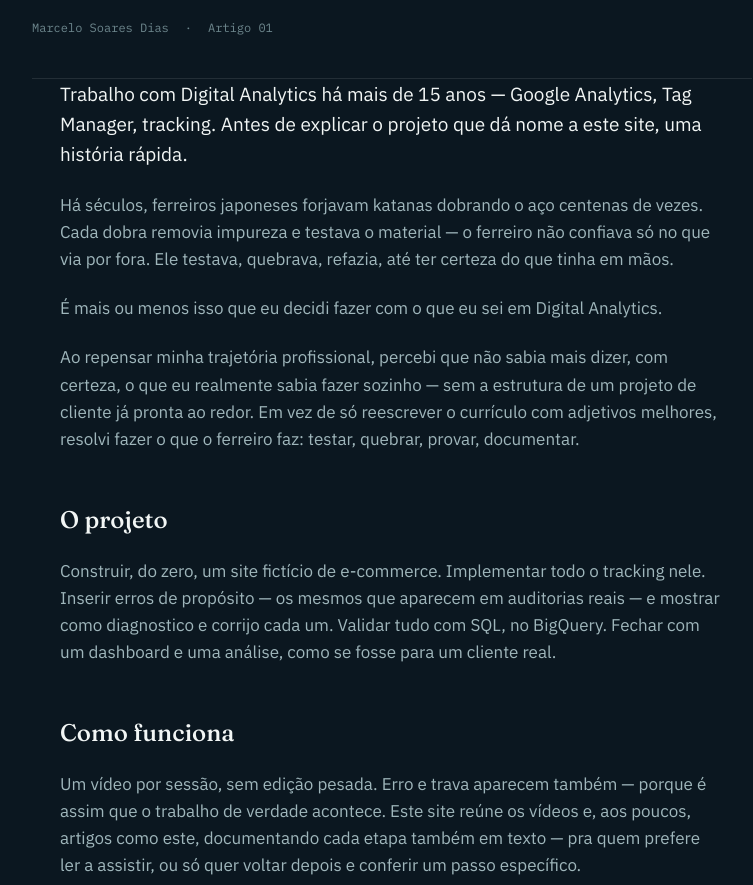
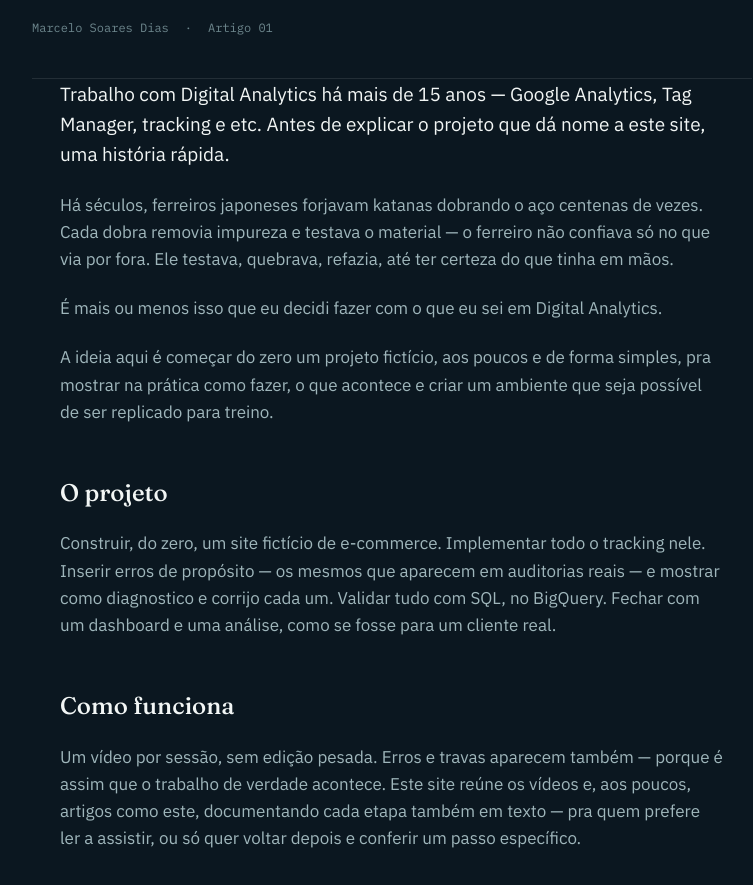
Before and after one commit to Analytics-na-pratica/Portfolio, a plain HTML site: page artigos/apresentacao-pessoal.html in a window 1280 px wide. Shown: the part 283-1168 px from the top of the page, without its empty margins (248-1001 px from the left). Drawn offline with Linux system fonts and the light colour scheme.

Commit message:
Update text in apresentacao-pessoal article
Co-Authored-By: Claude Sonnet 5 <noreply@anthropic.com>

```diff
--- a/artigos/apresentacao-pessoal.html
+++ b/artigos/apresentacao-pessoal.html
@@ -123,19 +123,19 @@
   </div>
 
   <article class="wrap">
-    <p class="lede">Trabalho com Digital Analytics há mais de 15 anos — Google Analytics, Tag Manager, tracking. Antes de explicar o projeto que dá nome a este site, uma história rápida.</p>
+    <p class="lede">Trabalho com Digital Analytics há mais de 15 anos — Google Analytics, Tag Manager, tracking e etc. Antes de explicar o projeto que dá nome a este site, uma história rápida.</p>
 
     <p>Há séculos, ferreiros japoneses forjavam katanas dobrando o aço centenas de vezes. Cada dobra removia impureza e testava o material — o ferreiro não confiava só no que via por fora. Ele testava, quebrava, refazia, até ter certeza do que tinha em mãos.</p>
 
     <p>É mais ou menos isso que eu decidi fazer com o que eu sei em Digital Analytics.</p>
 
-    <p>Ao repensar minha trajetória profissional, percebi que não sabia mais dizer, com certeza, o que eu realmente sabia fazer sozinho — sem a estrutura de um projeto de cliente já pronta ao redor. Em vez de só reescrever o currículo com adjetivos melhores, resolvi fazer o que o ferreiro faz: testar, quebrar, provar, documentar.</p>
+    <p>A ideia aqui é começar do zero um projeto fictício, aos poucos e de forma simples, pra mostrar na prática como fazer, o que acontece e criar um ambiente que seja possível de ser replicado para treino.</p>
 
     <h2>O projeto</h2>
     <p>Construir, do zero, um site fictício de e-commerce. Implementar todo o tracking nele. Inserir erros de propósito — os mesmos que aparecem em auditorias reais — e mostrar como diagnostico e corrijo cada um. Validar tudo com SQL, no BigQuery. Fechar com um dashboard e uma análise, como se fosse para um cliente real.</p>
 
     <h2>Como funciona</h2>
-    <p>Um vídeo por sessão, sem edição pesada. Erro e trava aparecem também — porque é assim que o trabalho de verdade acontece. Este site reúne os vídeos e, aos poucos, artigos como este, documentando cada etapa também em texto — pra quem prefere ler a assistir, ou só quer voltar depois e conferir um passo específico.</p>
+    <p>Um vídeo por sessão, sem edição pesada. Erros e travas aparecem também — porque é assim que o trabalho de verdade acontece. Este site reúne os vídeos e, aos poucos, artigos como este, documentando cada etapa também em texto — pra quem prefere ler a assistir, ou só quer voltar depois e conferir um passo específico.</p>
 
     <div class="video-card">
       <a class="video-card-thumb" href="https://youtu.be/1cWqx24KAYQ" target="_blank" rel="noopener" aria-label="Assistir ao vídeo 01 no YouTube">
```
